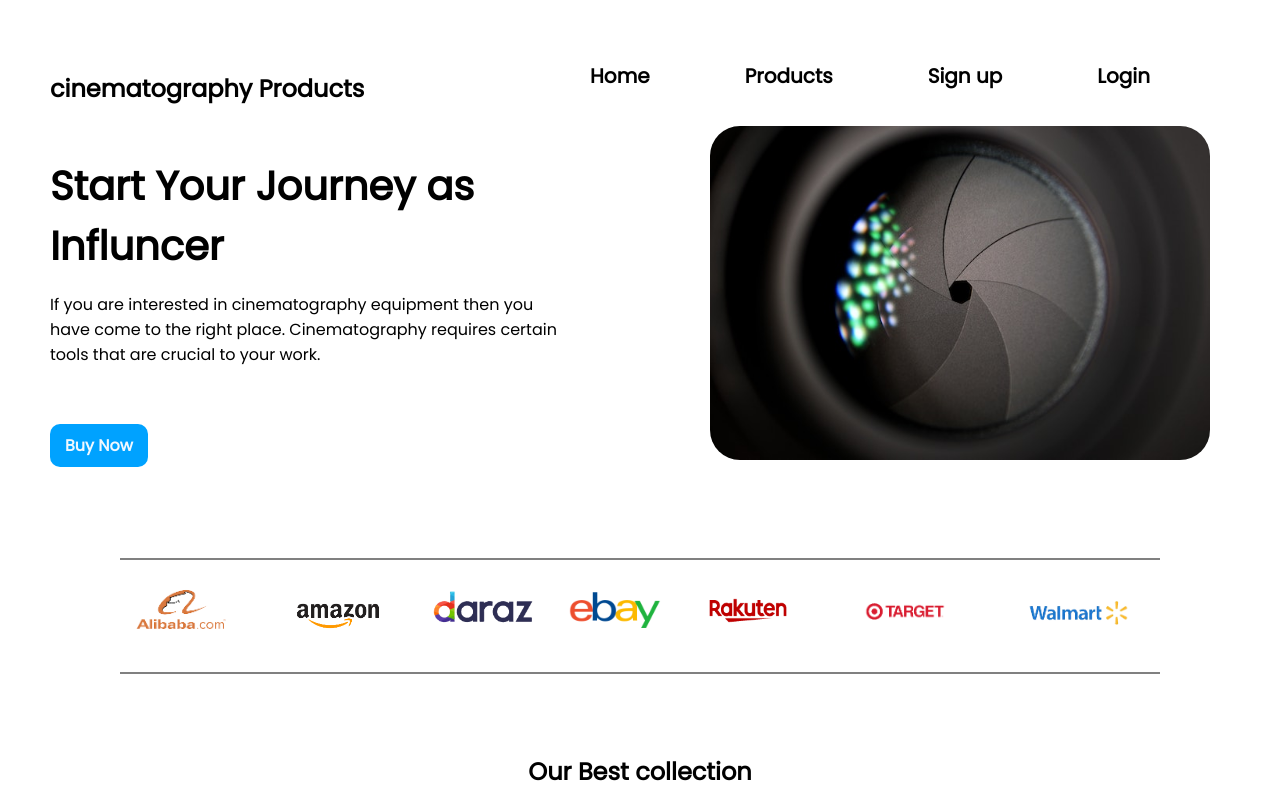
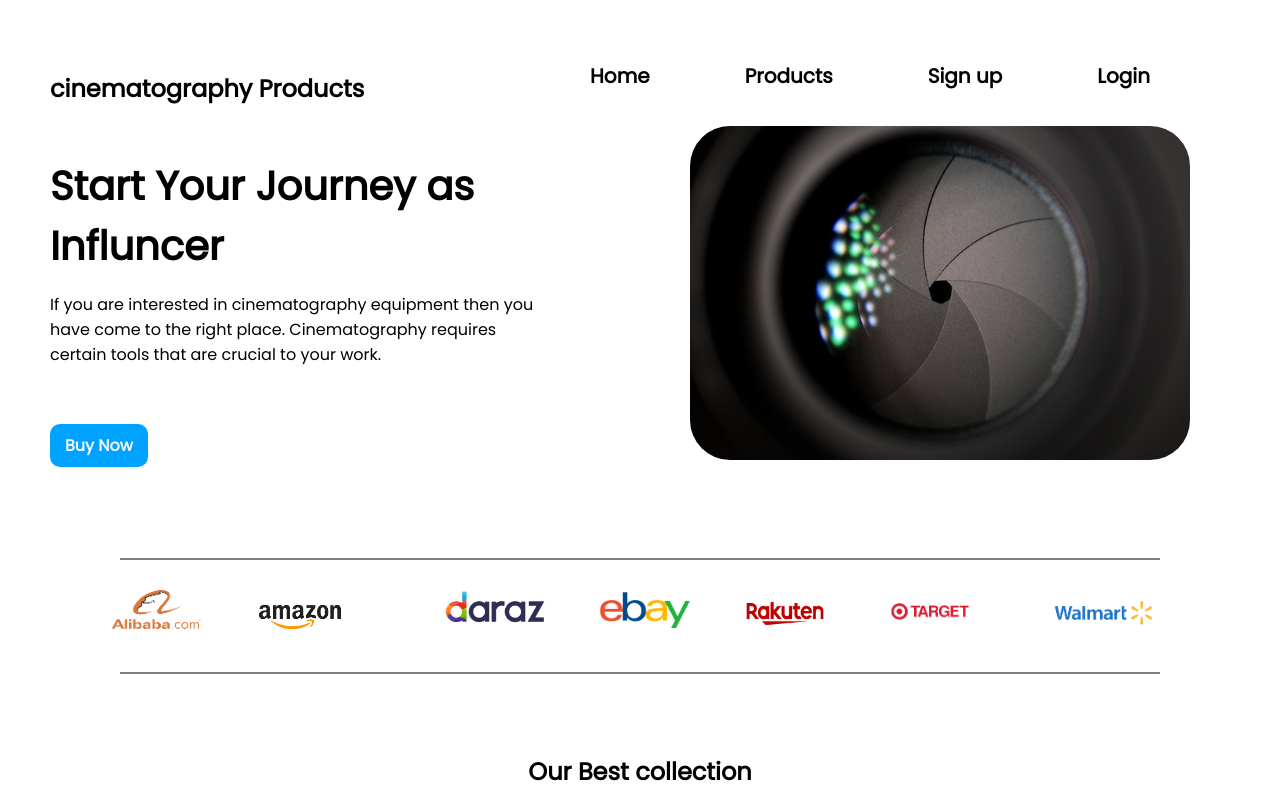
Before and after one commit to lilycm/one-page-assignment3, a plain HTML site: page index.html in a window 1280 px wide. Shown: the top 800 px of the page. Drawn offline with nearby package versions, Linux system fonts and the light colour scheme.

Commit message:
second commit

```diff
--- a/index.html
+++ b/index.html
@@ -47,7 +47,7 @@
             <div class="logo">
                 <img src="/logo/alibaba-removebg-preview.png" width="100px" alt="">
             </div>
-           <div class="logo">
+           <div class="logo" id="amazon">
                 <img src="/logo/amazon_PNG13-removebg-preview.png" width="150px" alt="">
            </div>
             <div class="logo" id="daraz">
@@ -329,6 +329,7 @@
         <h2>cinematography product</h2>
         <h5>copyright © cinematography product</h5>
         <h5>All right reserved</h5>
+        <h5>Lily Chakma | 104</h5>
     </footer>
 </body>
 </html>
--- a/style/style.css
+++ b/style/style.css
@@ -62,14 +62,14 @@
     color: aliceblue;
 }
 .link:hover{
-    background-color: aliceblue;
+    background-color: white;
     color: rgb(0, 119, 255);
     border: 3px solid rgb(0, 153, 255);
 }
 .img{
-    border-radius: 30px;
+    border-radius: 40px;
     margin-left: 50px;
-    margin-right: 50px;
+    margin-right: 70px;
     position: relative;
 }
 .img:hover{
@@ -88,13 +88,20 @@
     justify-content: center;
     flex-direction: row;
 }
+#amazon{
+    padding-right: 50px;
+    position: relative;
+    top: 1px;
+}
 #daraz{
     position: relative;
     top: 15px;
+    padding-right: 30px;
 }
 #rakuten{
     position: relative;
-    top: 17px;
+    top: 20px;
+    padding-left: 20px;
 }
 #target{
     position: relative;
@@ -128,6 +135,7 @@
    margin-right: 40px;
    margin-top: 50px;
 }
+/* this is section4 */
 .products1{
     display: flex;
     margin-left: 115px;
@@ -143,7 +151,7 @@
 }
 .images{
     border-radius: 10px;
-    margin-left:  30px;
+    margin-left:  35px;
 }
 .see-more{
     text-align: right;
```
